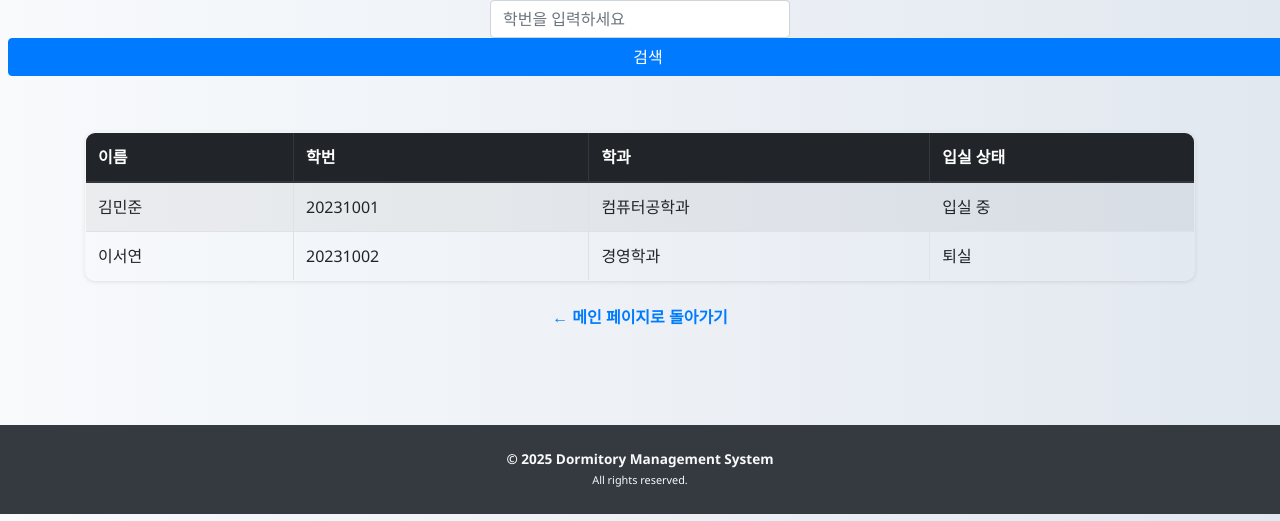
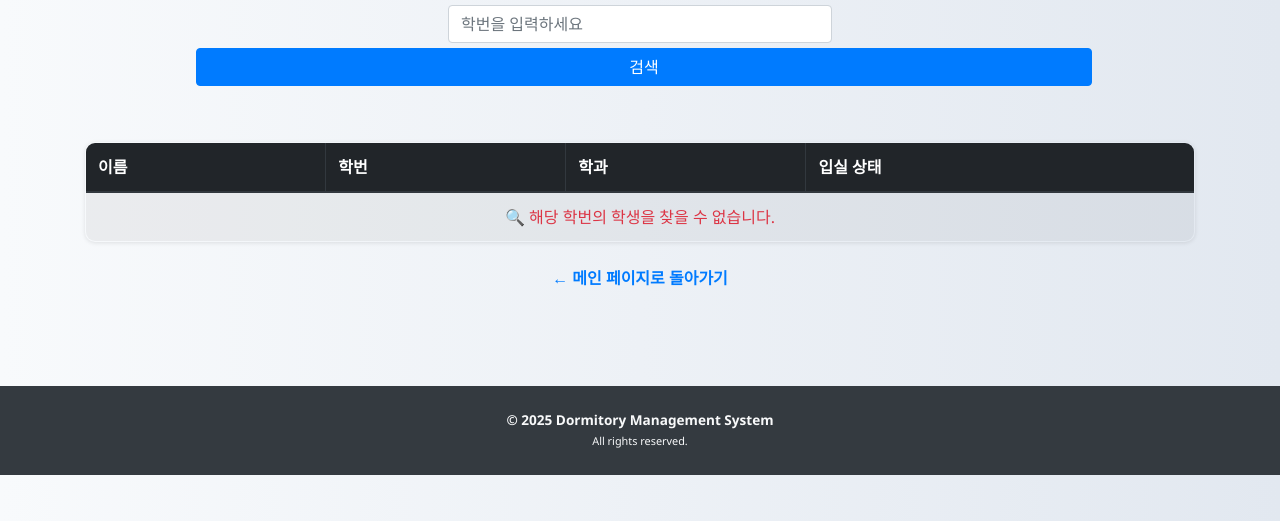
Before and after one commit to DevFayzullo/dorm-project, a Flask app: page /students-list in a window 1280 px wide. Shown: the part 144-665 px from the top of the page. Run offline with Flask 2, Linux system fonts and the light colour scheme; the visitor is signed in with stand-in values (Sample User, id 1); some libraries are stand-ins or nearby versions.

Commit message:
Python code edded
Signed-off-by: Muzaffar Sharofitdinov <smartboymuzaffar@gmail.com>

```diff
--- a/main.py
+++ b/main.py
@@ -278,6 +278,13 @@
     if current_user.admin: return render_template("dashboard_admin.html")
     else: return redirect(url_for('dashboard_student'))
 
+@app.route('/room-status/<int:floor>')
+@login_required
+def available_rooms(floor):
+    rooms = Room.query.filter_by(floor=floor).filter(Room.current_occupants < Room.capacity).all()
+    room_numbers = [room.room_number for room in rooms]
+    return jsonify({'rooms': room_numbers})
+
 @app.route('/room-status', methods=['GET'])
 @login_required
 def room_status():
@@ -296,17 +303,17 @@
         occupied_rooms=occupied_rooms
     )
 
-@app.route('/students-list')
+@app.route('/students-list', methods=['GET'])
 @login_required
 def students_list():
-    return render_template("studentsList.html")
+    userid = request.args.get('userid')  # qidiruv inputidan
+    user = None
+    if userid:
+        user = User.query.filter_by(userid=userid).first()
+    return render_template("studentsList.html", user=user)
 
-@app.route('/available_rooms/<int:floor>')
-@login_required
-def available_rooms(floor):
-    rooms = Room.query.filter_by(floor=floor).filter(Room.current_occupants < Room.capacity).all()
-    room_numbers = [room.room_number for room in rooms]
-    return jsonify({'rooms': room_numbers})
+
+
 
 @app.route('/requests')
 @login_required
--- a/templates/checkin.html
+++ b/templates/checkin.html
@@ -108,7 +108,7 @@
             .getElementById("floorSelect")
             .addEventListener("change", function () {
               const floor = this.value;
-              fetch(`/available_rooms/${floor}`)
+              fetch(`/room-status/${floor}`)
                 .then((response) => response.json())
                 .then((data) => {
                   const roomSelect = document.getElementById("room");
--- a/templates/checkout.html
+++ b/templates/checkout.html
@@ -136,9 +136,7 @@
         <p><strong>신청날짜:</strong> {{ date }}</p>
 
         <label for="reason">퇴실 사유</label>
-        <textarea id="reason" name="reason" rows="4" required>
-{{ reason or '' }}</textarea
-        >
+        <textarea id="reason" name="reason" rows="4" required>{{ reason or '' }}</textarea>
 
         <input type="hidden" name="step" value="3" />
         <br /><br />
--- a/templates/dashboard_admin.html
+++ b/templates/dashboard_admin.html
@@ -42,9 +42,9 @@
       </div>
         <br /><br />
         <div class="button-group">
-      --><a href="{{ url_for('requests') }}" class="btn danger">📋 신청 관리</a
-          ><!--
-      --><a href="{{ url_for('logout') }}" class="btn dark">🔒 로그아웃</a>
+          <a href="{{ url_for('requests') }}" class="btn btn-success">📋 신청 관리</a>
+          <a href="{{ url_for('students_list') }}" class="btn btn-warning">👤 학생 관리</a>
+          <a href="{{ url_for('logout') }}" class="btn btn-danger">🔒 로그아웃</a>
         </div>
       </center>
     </main>
--- a/templates/studentsList.html
+++ b/templates/studentsList.html
@@ -31,14 +31,19 @@
     </header>
 
   <div class="search-container text-center mb-4">
+  <form method="GET" action="{{ url_for('students_list') }}" class="form-inline justify-content-center">
     <input
       type="text"
-        id="studentSearch"
+      name="userid"
       placeholder="학번을 입력하세요"
-        class="form-control d-inline-block"
-        style="max-width: 300px" />
-      <button id="searchBtn" class="btn btn-primary ml-2">검색</button>
+      class="form-control"
+      style="width: 30%"
+      required />
+    <br><br>
+    <button type="submit" class="btn btn-primary ml-2" style="width:70%;">검색</button>
+  </form>
 </div>
+
 
     <div class="table-container container">
       <table class="table table-bordered table-striped">
@@ -51,19 +56,26 @@
           </tr>
         </thead>
         <tbody>
+  {% if user %}
     <tr>
-            <td>김민준</td>
-            <td>20231001</td>
+      <td>{{ user.full_name }}</td>
+      <td>{{ user.userid }}</td>
       <td>컴퓨터공학과</td>
-            <td>입실 중</td>
+      <td>
+        {% if user.room %}
+          ✅ 입실 중
+        {% else %}
+          ❌ 입실하지 않음
+        {% endif %}
+      </td>
     </tr>
+  {% else %}
     <tr>
-            <td>이서연</td>
-            <td>20231002</td>
-            <td>경영학과</td>
-            <td>퇴실</td>
+      <td colspan="4" class="text-center text-danger">🔍 해당 학번의 학생을 찾을 수 없습니다.</td>
     </tr>
+  {% endif %}
 </tbody>
+
       </table>
       <p class="text-center mt-4">
         <a href="{{ url_for('index') }}">← 메인 페이지로 돌아가기 </a>
@@ -76,33 +88,5 @@
         <small>All rights reserved.</small>
       </div>
     </footer>
-
-    <script>
-      function filterTable() {
-        const filter = document.getElementById("studentSearch").value.trim();
-        const rows = document.querySelectorAll("tbody tr");
-
-        rows.forEach((row) => {
-          const studentId = row.cells[1].textContent;
-          if (studentId.includes(filter)) {
-            row.style.display = "";
-          } else {
-            row.style.display = "none";
-          }
-        });
-      }
-
-      document
-        .getElementById("searchBtn")
-        .addEventListener("click", filterTable);
-
-      document
-        .getElementById("studentSearch")
-        .addEventListener("keyup", function (e) {
-          if (e.key === "Enter") {
-            filterTable();
-          }
-        });
-    </script>
   </body>
 </html>
```
Lines whose indentation alone changed are shown as unchanged.
